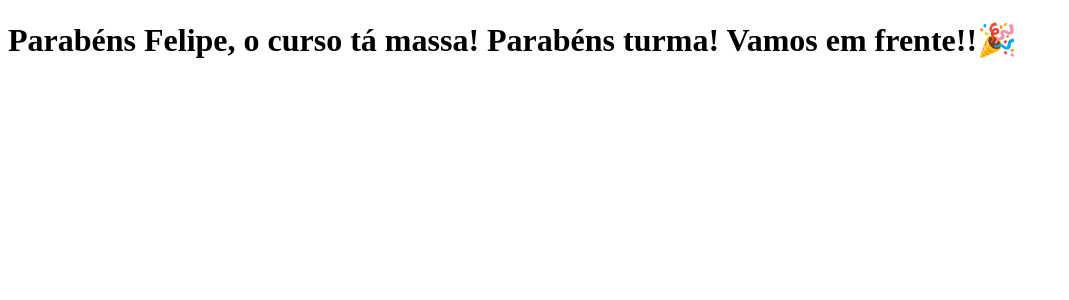
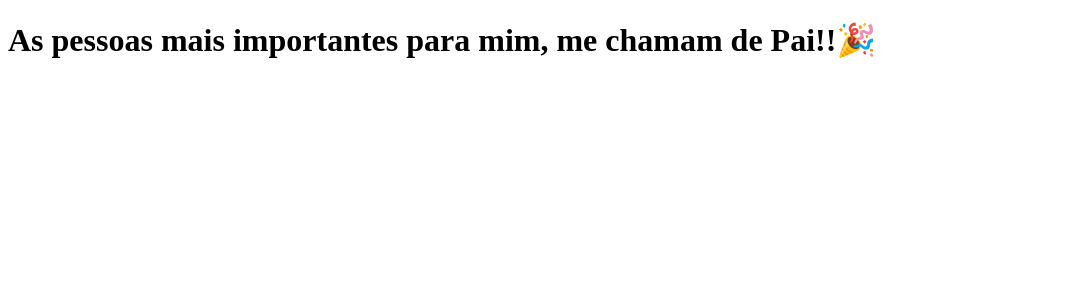
Before and after one commit to aldecineves/clone-tabnews, a Next.js app: page / in a window 1280 px wide. Shown: the top 300 px of the page, without its empty margins (0-1069 px from the left). Built offline with nearby package versions, Linux system fonts and the light colour scheme.

Commit message:
atualiza texto

```diff
--- a/pages/index.js
+++ b/pages/index.js
@@ -1,5 +1,5 @@
 function Home() {
-  return <h1> Parabéns Felipe, o curso tá massa! Parabéns turma! Vamos em frente!!🎉</h1>;
+  return <h1> As pessoas mais importantes para mim, me chamam de Pai!!🎉</h1>;
 }
 
 export default Home;
```
